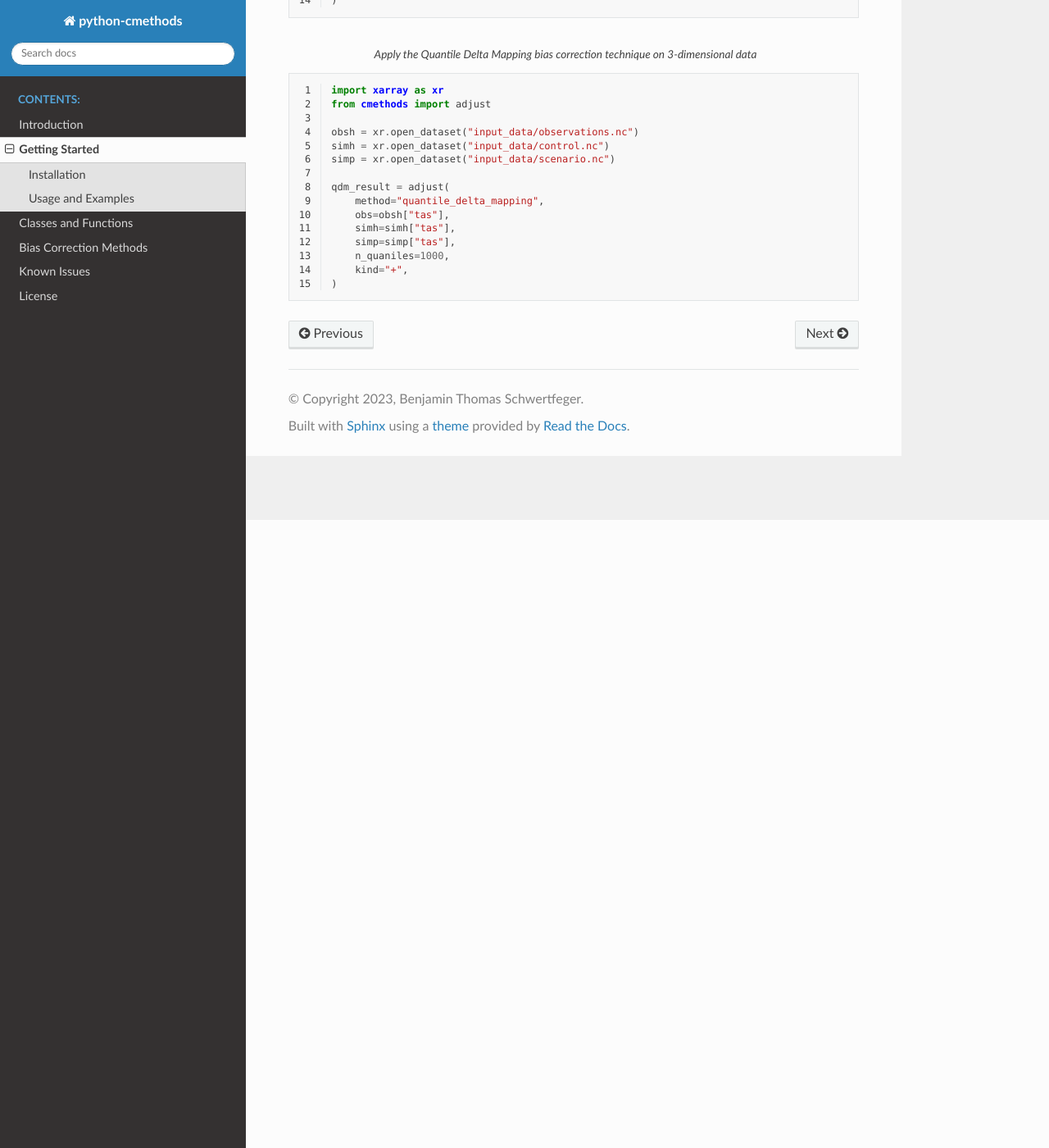
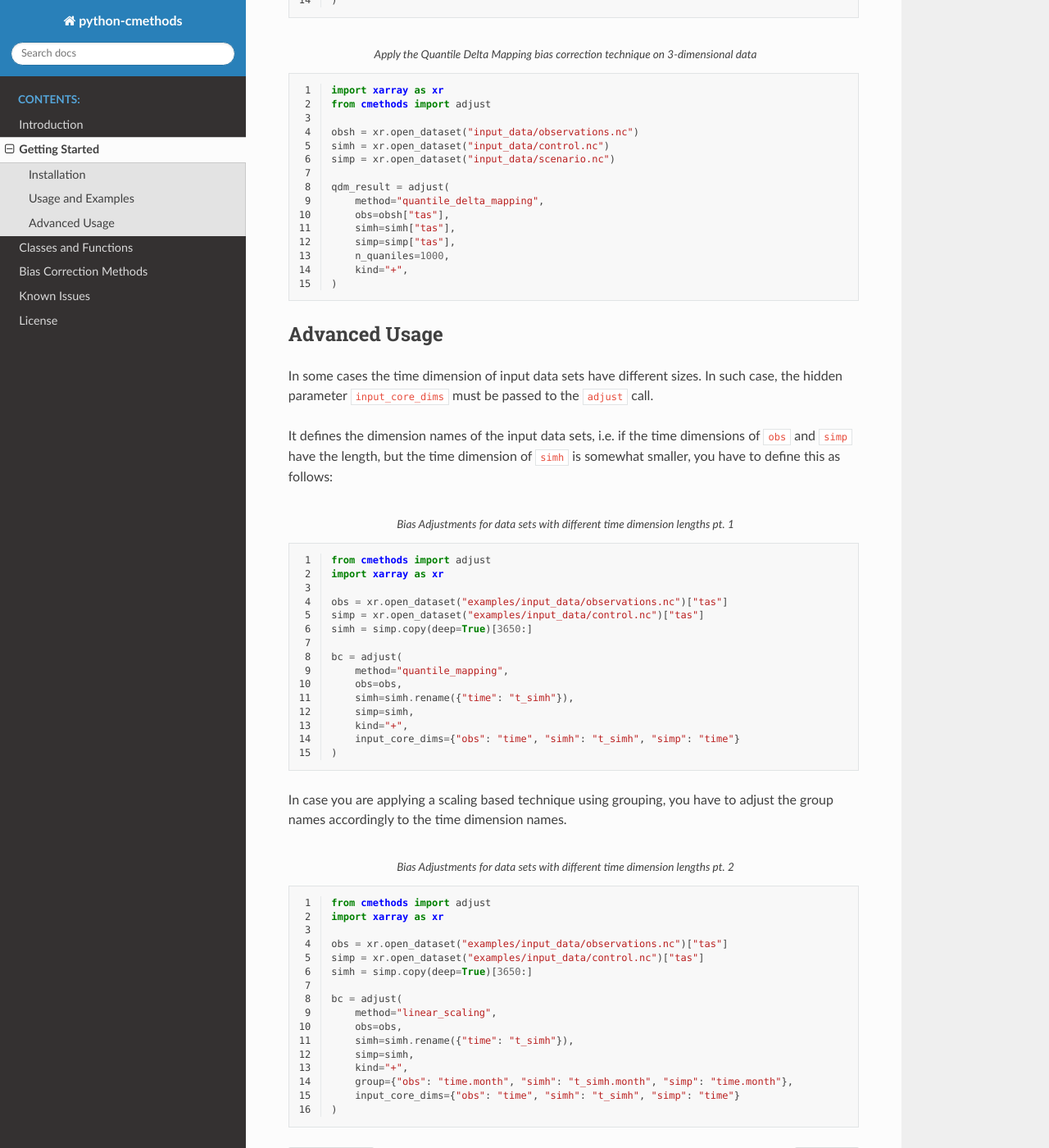
Before and after one commit to btschwertfeger/python-cmethods, a Sphinx documentation site: the page built from doc/src/getting_started.rst, in a window 1280 px wide and 1400 px high, scrolled down 766 px. Shown: the whole window at 82% size. Built offline with Sphinx 7.4.7 and the Read the Docs theme 2.0.0, drawn with Linux system fonts in a browser that asks for light colours.

Commit message:
Resolve "Adjustments using `adjust` require the input data of the control period to have the same size for the time dimension" (#67)

```diff
--- a/doc/links.rst
+++ b/doc/links.rst
@@ -27,9 +27,6 @@
 .. |Downloads badge| image:: https://static.pepy.tech/personalized-badge/python-cmethods?period=total&units=abbreviation&left_color=grey&right_color=orange&left_text=downloads
    :target: https://pepy.tech/project/python-cmethods
 
-.. |CodeQL badge| image:: https://github.com/btschwertfeger/python-cmethods/actions/workflows/codeql.yaml/badge.svg?branch=master
-   :target: https://github.com/btschwertfeger/python-cmethods/actions/workflows/codeql.yaml
-
 .. |CI/CD badge| image:: https://github.com/btschwertfeger/python-cmethods/actions/workflows/cicd.yaml/badge.svg?branch=master
    :target: https://github.com/btschwertfeger/python-cmethods/actions/workflows/cicd.yaml
 
--- a/doc/src/getting_started.rst
+++ b/doc/src/getting_started.rst
@@ -56,3 +56,60 @@ method specific documentation.
         n_quaniles=1000,
         kind="+",
     )
+
+
+Advanced Usage
+--------------
+
+In some cases the time dimension of input data sets have different sizes. In
+such case, the hidden parameter ``input_core_dims`` must be passed to the
+``adjust`` call.
+
+It defines the dimension names of the input data sets, i.e. if the time
+dimensions of ``obs`` and ``simp`` have the length, but the time dimension of
+``simh`` is somewhat smaller, you have to define this as follows:
+
+
+.. code-block:: python
+    :linenos:
+    :caption: Bias Adjustments for data sets with different time dimension lengths pt. 1
+
+    from cmethods import adjust
+    import xarray as xr
+
+    obs = xr.open_dataset("examples/input_data/observations.nc")["tas"]
+    simp = xr.open_dataset("examples/input_data/control.nc")["tas"]
+    simh = simp.copy(deep=True)[3650:]
+
+    bc = adjust(
+        method="quantile_mapping",
+        obs=obs,
+        simh=simh.rename({"time": "t_simh"}),
+        simp=simh,
+        kind="+",
+        input_core_dims={"obs": "time", "simh": "t_simh", "simp": "time"}
+    )
+
+In case you are applying a scaling based technique using grouping, you have to
+adjust the group names accordingly to the time dimension names.
+
+.. code-block:: python
+    :linenos:
+    :caption: Bias Adjustments for data sets with different time dimension lengths pt. 2
+
+    from cmethods import adjust
+    import xarray as xr
+
+    obs = xr.open_dataset("examples/input_data/observations.nc")["tas"]
+    simp = xr.open_dataset("examples/input_data/control.nc")["tas"]
+    simh = simp.copy(deep=True)[3650:]
+
+    bc = adjust(
+        method="linear_scaling",
+        obs=obs,
+        simh=simh.rename({"time": "t_simh"}),
+        simp=simh,
+        kind="+",
+        group={"obs": "time.month", "simh": "t_simh.month", "simp": "time.month"},
+        input_core_dims={"obs": "time", "simh": "t_simh", "simp": "time"}
+    )
--- a/doc/src/introduction.rst
+++ b/doc/src/introduction.rst
@@ -4,7 +4,7 @@ Introduction
 =============
 
 |GitHub badge| |License badge| |PyVersions badge| |Downloads badge|
-|CodeQL badge| |CI/CD badge| |codecov badge|
+|CI/CD badge| |codecov badge|
 |Release date badge| |Release version badge| |DOI badge| |Docs stable|
 
 About
```
Also changed, not shown: CHANGELOG.md (+35 -1 lines), README.md (+0 -1 lines), 4 other files.
